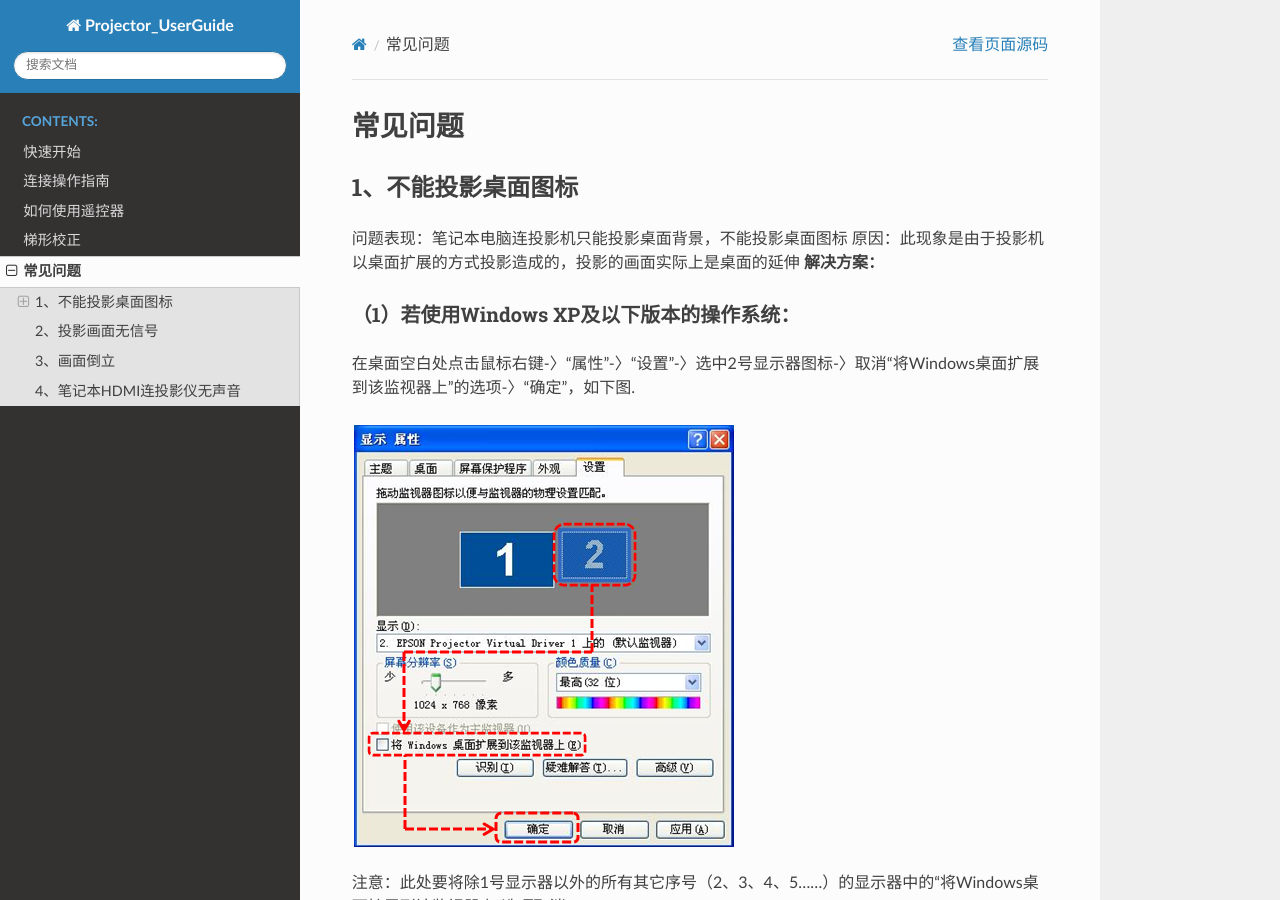
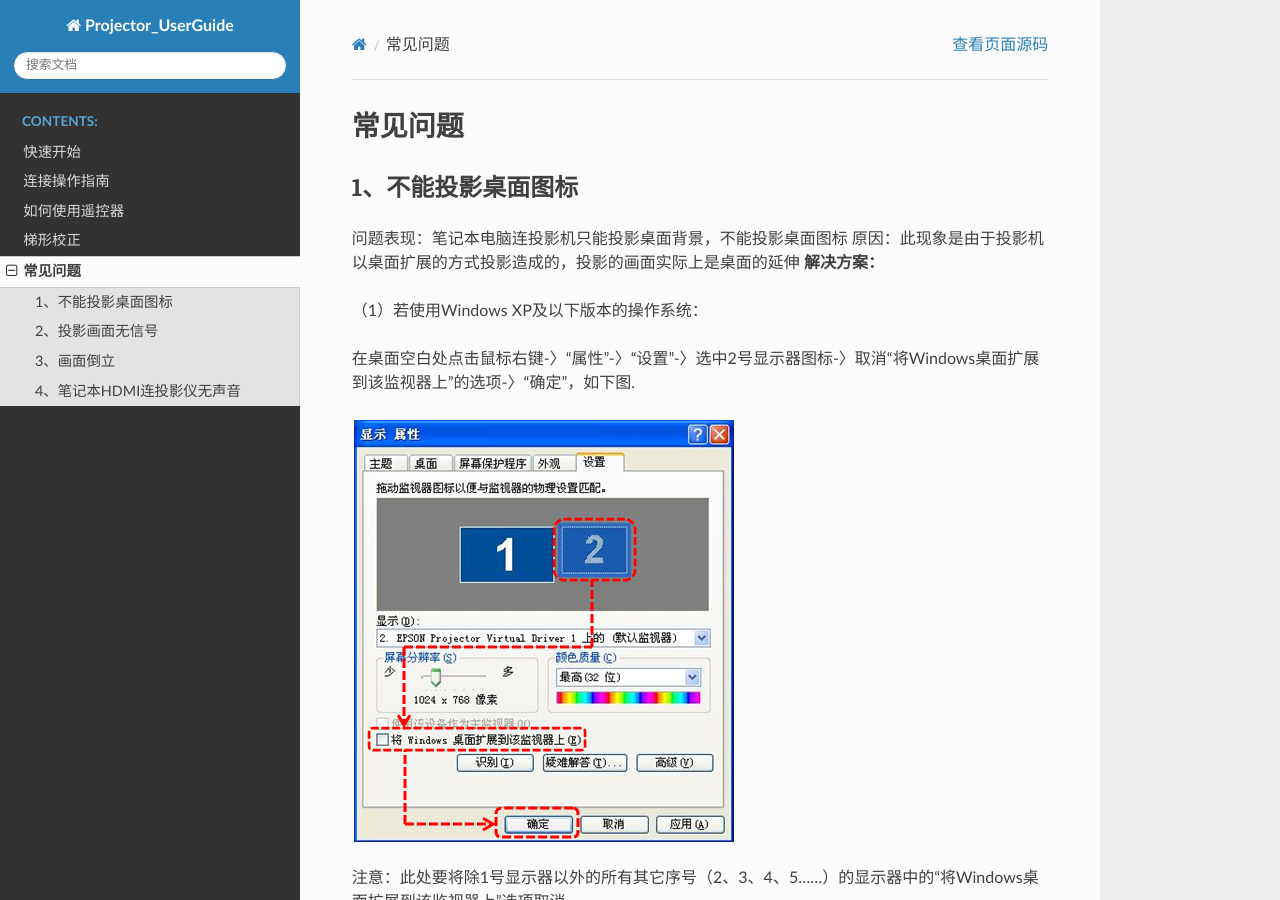
Before and after one commit to licheng0573/Projector_User-Guide, a Sphinx documentation site: the page built from source/FAQ.md, in a window 1280 px wide and 900 px high. Built offline with Sphinx 7.4.7 and the Read the Docs theme 2.0.0, drawn with Linux system fonts in a browser that asks for light colours.

```diff
--- a/source/FAQ.md
+++ b/source/FAQ.md
@@ -6,7 +6,7 @@
 原因：此现象是由于投影机以桌面扩展的方式投影造成的，投影的画面实际上是桌面的延伸
 **解决方案：**
 
-### （1）若使用Windows XP及以下版本的操作系统：
+（1）若使用Windows XP及以下版本的操作系统：
 
   在桌面空白处点击鼠标右键-〉“属性”-〉“设置”-〉选中2号显示器图标-〉取消“将Windows桌面扩展到该监视器上”的选项-〉“确定”，如下图.
 <!-- tocstop -->
@@ -14,13 +14,16 @@
  ![](/images/1.bmp)
 
 注意：此处要将除1号显示器以外的所有其它序号（2、3、4、5……）的显示器中的“将Windows桌面扩展到该监视器上”选项取消。
-### （2）若使用Windows 7及以上版本的操作系统：
+
+（2）若使用Windows 7及以上版本的操作系统：
+
   同时按电脑键盘上的 （Windows）键 + P键，出现如下图所示的画面，选择“复制”即可。
 <!-- tocstop -->
 
  ![](/images/2.bmp)
 
-### （3）若使用苹果（Mac OS）操作系统：
+（3）若使用苹果（Mac OS）操作系统：
+
   按Command键+F1，如下图：
   <!-- tocstop -->
 
```
